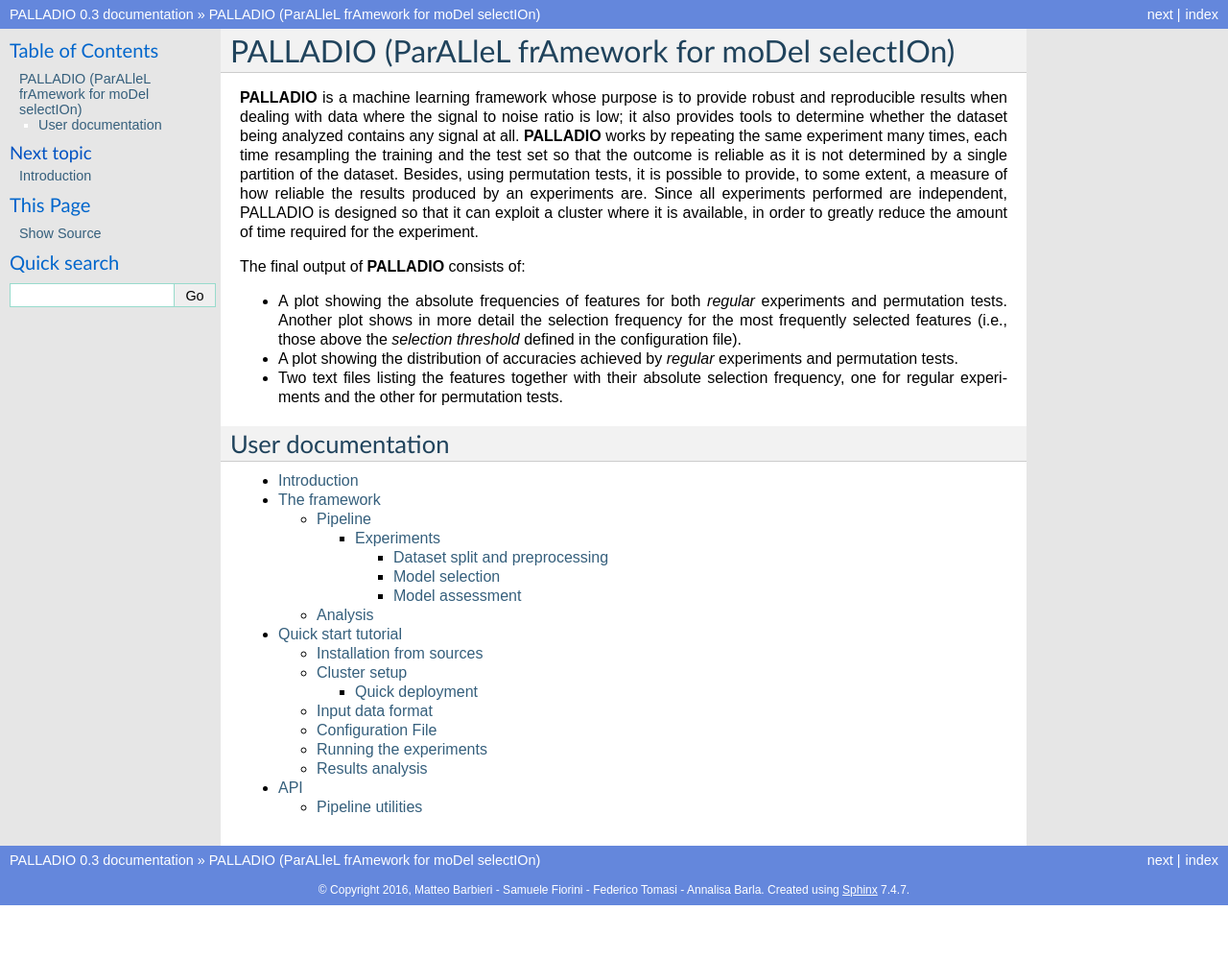
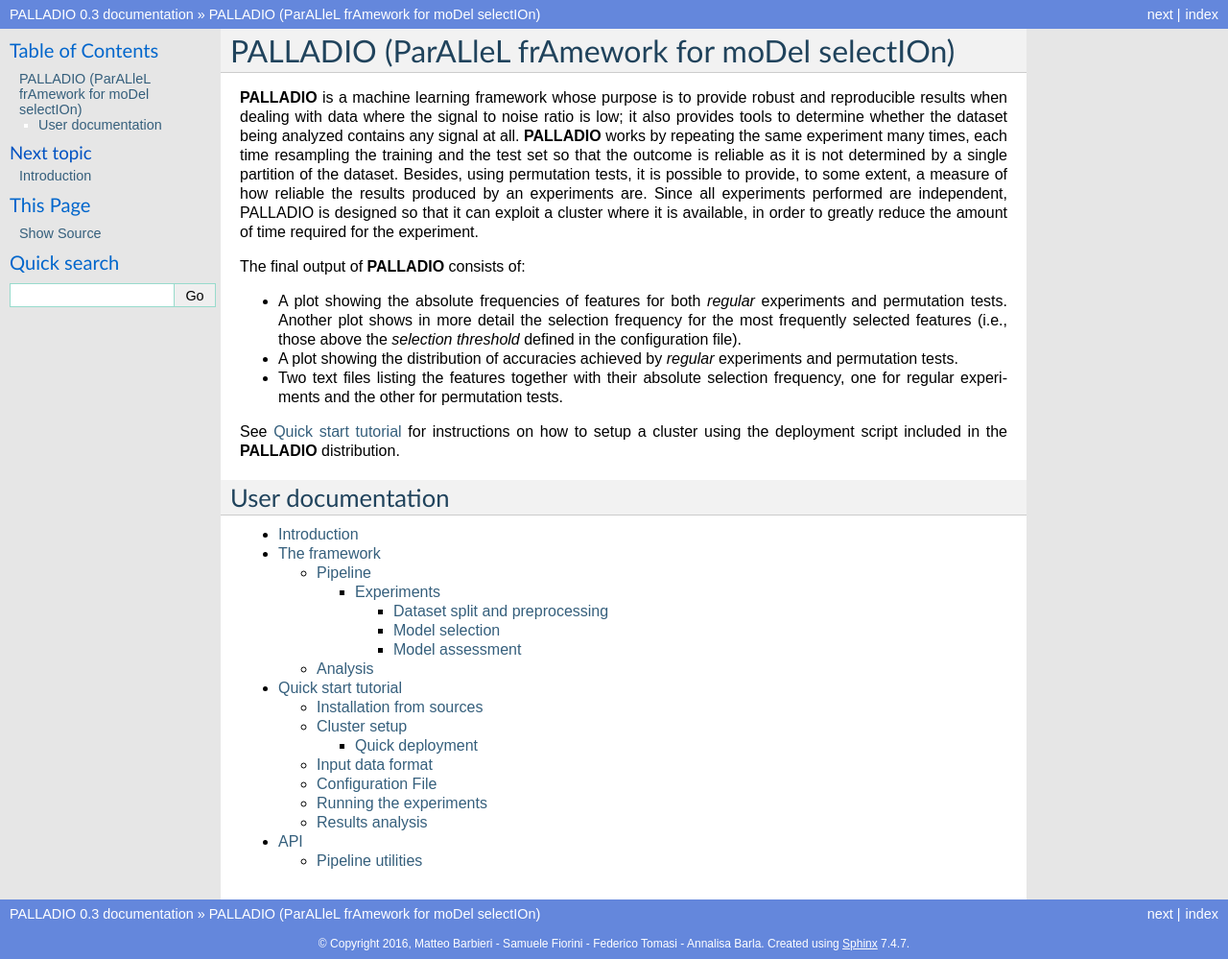
Before and after one commit to slipguru/palladio, a Sphinx documentation site: the page built from doc/source/index.rst, in a window 1280 px wide. Shown: the whole page at 96% size. Built offline with Sphinx 7.4.7, drawn with Linux system fonts in a browser that asks for light colours; pages that are not in the unit, such as notebooks, are missing from menus; before the commit the page ends 943 px from its top, so only the background shows below that; some of the changed lines change nothing that is shown.

Commit message:
more docs

```diff
--- a/doc/source/framework.rst
+++ b/doc/source/framework.rst
@@ -38,15 +38,66 @@
 
    The stages each experiment goes through.
 
-
 Dataset split and preprocessing
 """"""""""""""""""""""""""""""""
+
+In the very first stage, the dataset is split in **training** and **test** set, in a ratio determined by the corresponding parameter in the experiment configuration file; also, during this stage, any kind of data preprocessing (such as centering or normalization) is performed.
 
 Model selection
 """"""""""""""""
 
+Assuming that the chosen classifier requires some parameter to be specified (for instance the :math:`\ell_1` and squared :math:`\ell_2` penalities weights when using the :math:`\ell_1 \ell_2` regularized least square algorithm), the **training** set is split in :math:`K` chunks (the number :math:`K` is also specified in the experiment configuration file) and K-fold cross validation is performed in order to choose the best parameters, that is those which lead to the model with the lowest cross validation error.
+
 Model assessment
 """"""""""""""""
 
+Finally, the algorithm is trained using the parameters chosen in the previous step on the whole **training set**; the function obtained is then used to predict the labels of samples belonging to the **test set**, which have not been used so far in any way, so that the results of whole procedure are unbiased.
+
+At the end of each experiment, results are stored in a ``.pkl`` file inside a subfolder whose name will be of the form ``regular_p_P_i_I`` for regular experiments and ``permutation_p_P_i_I`` for experiments where the training labels have been randomly shuffled, where ``P`` and ``I`` the process number and within that process a counter which is incremented by one after each experiment.
+
+.. _analysis:
+
 Analysis
 -----------------
+
+The analysis script simply reads the partial results in all experiment folders, consisting of
+
+* A list of features
+* The predicted labels for the test set
+
+With these it computes the accuracy achieved and then uses these elaborated results to produce a number of plots:
+
+:numref:`manhattan-plot` shows the absolute feature selection frequency in both *regular* experiments and permutation tests; each tick on the horizontal axis represents a different feature, whose position on the vertical axis is the number of times it was selected in an experiment. Features are sorted based on the selection frequency relative to *regular* experiments; green dots are frequencies for *regular* experiments, red ones for permutation tests.
+
+.. figure:: manhattan_plot.pdf
+   :scale: 80 %
+   :align: center
+   :alt: broken link
+   :name: manhattan-plot
+
+   A manhattan plot showing the distribution of frequencies for both *regular* experiments and permutation tests.
+
+:numref:`signature-frequencies` shows a detail of the frequeny of the top :math:`2 \times p_{\rm rel}` selected features, where :math:`p_{\rm rel}` is the number of features identified as *relevant* by the framework, i.e. those which have been selected enough times according to the selection threshold defined in the configuration file. Seeing the selection frequency of *relevant* features with respect to the selection frequency of those which have been rejected may help better interpret the obtained results.
+
+.. figure:: signature_frequencies.pdf
+  :scale: 80 %
+  :align: center
+  :alt: broken link
+  :name: signature-frequencies
+
+  A detail of the manhattan plot.
+
+Finally, :numref:`permutation-acc-distribution` shows the distribution of prediction accuracies (corrected for class imbalance) for *regular* experiments and permutation tests; this plot answer the questions:
+
+* Is there any signal in the data being analyzed?
+* If yes, how much the model can describe it?
+
+In the example figure, the two distributions are clearly different, and the green one (showing the accuracies of *regular* experiments) has a mean which is significantly higher than chance (50 \%). A p-value obtained with the Wilcoxon rank sum test is also present in this plot, indicating whether there is a significant difference between the two distributions.
+
+.. figure:: permutation_acc_distribution.pdf
+  :scale: 80 %
+  :align: center
+  :alt: broken link
+  :name: permutation-acc-distribution
+
+  The distributions of accuracies for both *regular* experiments and permutation tests.
--- a/doc/source/index.rst
+++ b/doc/source/index.rst
@@ -14,6 +14,7 @@
 * A plot showing the distribution of accuracies achieved by *regular* experiments and permutation tests.
 * Two text files listing the features together with their absolute selection frequency, one for regular experiments and the other for permutation tests.
 
+See :ref:`tutorial` for instructions on how to setup a cluster using the deployment script included in the **PALLADIO** distribution.
 
 User documentation
 ==================
--- a/doc/source/introduction.rst
+++ b/doc/source/introduction.rst
@@ -5,7 +5,7 @@
 
 The issue of reproducibility of experiments is of paramount importance in scientific studies, as it influences the reliability of published findings. However when dealing with biological data, especially genomic data such as gene expression or SNP microarrays, it is not uncommon to have a very limited number of samples available, and these are usually represented by a huge number of measurements.
 
-A common scenario is the so called *case-control study*: some quantities (e.g., gene expression levels, presence of alterations in key *loci* in the genome) are measured in a number of individuals who may be divided in two groups, or classes, depending whether they are affected by some kind of disease or not; the goal of the study is to find **which ones**, if any, among the possibly many measurements, or *features*, taken from the individuals (*samples*), can be used to define a *function* able to *predict*, to some extent, to which *class* (in this case, a diseased individual or a healthy one) an individual belongs.
+A common scenario is the so called *case-control study*: some quantities (e.g., gene expression levels, presence of alterations in key *loci* in the genome) are measured in a number of individuals who may be divided in two groups, or classes, depending whether they are affected by some kind of disease or not; the goal of the study is to find **which ones**, if any, among the possibly many measurements, or *features*, taken from the individuals (*samples*), can be used to define a *function* (sometimes the term *model* is used as well) able to *predict*, to some extent, to which *class* (in this case, a diseased individual or a healthy one) an individual belongs.
 
 Machine Learning (ML) techniques work by *learning* such function using only *part* of the available samples (the *training set*), so that the remaining ones (the *test set*) can be used to determine how well the function is able to predict the class of **new** samples; this is done, roughly speaking, to ensure that the function is able to capture some real characteristics of the data and not simply fitting the training data, which is trivial.
 This is referred to in ML literature as *binary classification scenario*.
--- a/doc/source/tutorial.rst
+++ b/doc/source/tutorial.rst
@@ -53,7 +53,7 @@
 -----------------------
 
 Since all experiments performed during a run are independent from one another, **PALLADIO** has been designed specifically to work in a cluster environment.
-It is fairly easy to prepare the cluster for the experiments: assuming a standard configuration for the nodes (a shared home folder and a python installation which includes standard libraries for scientific computation, namely ``numpy``, ``scipy`` and ``sklearn``, as well as of course the ``mpi4py`` library for the MPI infrastructure), it is sufficient to transfer on the cluster a folder containing the dataset (data matrix and labels) and the configuration file and all additional libraries required by **PALLADIO** (``l1l2py``, available `here <http://slipguru.disi.unige.it/Software/L1L2Py/>`_), together with **PALLADIO** itself of course (copying the package folders should be enough).
+It is fairly easy to prepare the cluster for the experiments: assuming a standard configuration for the nodes (a shared home folder and a python installation which includes standard libraries for scientific computation, namely ``numpy``, ``scipy`` and ``sklearn``, as well as of course the ``mpi4py`` library for the MPI infrastructure), it is sufficient to transfer on the cluster a folder containing the dataset (data matrix and labels) and the configuration file and all additional libraries required by **PALLADIO** (``l1l2py``, available `here <http://slipguru.disi.unige.it/Software/L1L2Py/>`_ [#f1]_), together with **PALLADIO** itself of course (copying the package folders should be enough).
 
 The content of the home folder once all required objects have been transfered to the cluster should look like this::
 
@@ -118,48 +118,27 @@
 
 Take into account that if optimized linear algebra libraries are present on the nodes (as it is safe to assume for most clusters) you should tune the number of jobs so that cores are optimally exploited: since those libraries already parallelize operations, it is useless to assign too many slots for each node.
 
+Running experiments on a single machine
+"""""""""""""""""""""""""""""""""""""""""
+
+It is possible to perform experiments using **PALLADIO** also on a single machine, without a cluster infrastructure. The command is similar to the previous one, it is sufficient to omit the first part, relative to the MPI infrastructure::
+
+    $ python pd_run.py path/to/config.py
+
+.. warning::
+
+  Due to the great number of experiments which are performed, it might take a very long time for the whole procedure to complete; this option is therefore deprecated unless the dataset is very small (no more than 100 samples and no more than 100 features).
+
 .. _results-analysis:
 
 Results analysis
 ----------------
 The ``pd_analysis.py`` script reads the results from all experiments and produces several plots and text files. The syntax is the following::
 
-    $ pd_analysis.py path/to/results_dir
+    $ python pd_analysis.py path/to/results_dir
 
-:numref:`manhattan-plot` shows the absolute feature selection frequency in both *regular* experiments and permutation tests; each tick on the horizontal axis represents a different feature, whose position on the vertical axis is the number of times it was selected in an experiment. Features are sorted based on the selection frequency relative to *regular* experiments; green dots are frequencies for *regular* experiments, red ones for permutation tests.
+See :ref:`analysis` for further details on the output of the analysis.
 
-.. figure:: manhattan_plot.pdf
-   :scale: 80 %
-   :align: center
-   :alt: broken link
-   :name: manhattan-plot
-
-   A manhattan plot showing the distribution of frequencies for both *regular* experiments and permutation tests.
-
-:numref:`signature-frequencies` shows a detail of the frequeny of the top :math:`2 \times p_{\rm rel}` selected features, where :math:`p_{\rm rel}` is the number of features identified as *relevant* by the framework, i.e. those which have been selected enough times according to the selection threshold defined in the configuration file. Seeing the selection frequency of *relevant* features with respect to the selection frequency of those which have been rejected may help better interpret the obtained results.
-
-.. figure:: signature_frequencies.pdf
-  :scale: 80 %
-  :align: center
-  :alt: broken link
-  :name: signature-frequencies
-
-  A detail of the manhattan plot.
-
-Finally, :numref:`permutation-acc-distribution` shows the distribution of prediction accuracies (corrected for class imbalance) for *regular* experiments and permutation tests; this plot answer the questions:
-
-* Is there any signal in the data being analyzed?
-* If yes, how much the model can describe it?
-
-In the example figure, the two distributions are clearly different, and the green one (showing the accuracies of *regular* experiments) has a mean which is significantly higher than chance (50 \%). A p-value obtained with the Wilcoxon rank sum test is also present in this plot, indicating whether there is a significant difference between the two distributions.
-
-.. figure:: permutation_acc_distribution.pdf
-  :scale: 80 %
-  :align: center
-  :alt: broken link
-  :name: permutation-acc-distribution
-
-  The distributions of accuracies for both *regular* experiments and permutation tests.
 
 .. Reference
 .. ----------------
@@ -167,3 +146,7 @@
 
 
 .. https://en.wikipedia.org/wiki/Wilcoxon_signed-rank_test
+
+.. rubric:: Footnotes
+
+.. [#f1] A standalone version of the ``L1L2Py`` library is included in the package in order to further speed up the deployment process.
```
